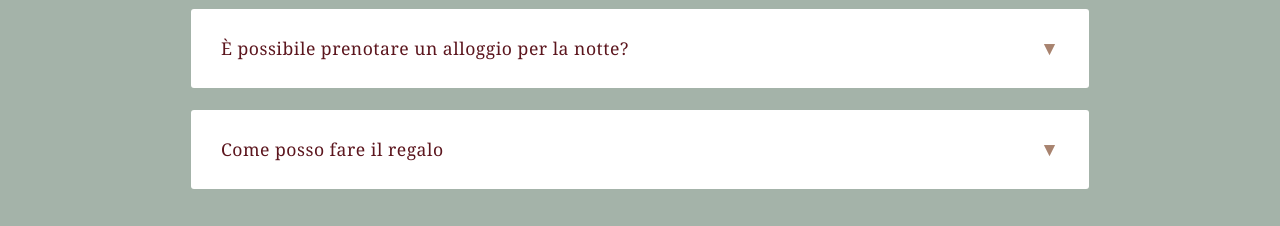
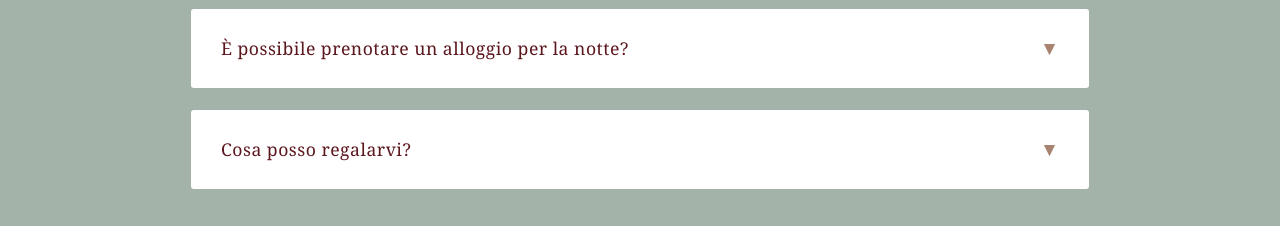
Before and after one commit to checcocav/wedding-villa-bisce, a Next.js app: page / in a window 1280 px wide. Shown: the part 3740-3966 px from the top of the page. Built offline with nearby package versions, Linux system fonts and the light colour scheme.

Commit message:
Update LandingClient.tsx

```diff
--- a/app/LandingClient.tsx
+++ b/app/LandingClient.tsx
@@ -63,15 +63,15 @@ export default function LandingClient() {
     },
     {
       question: "Posso fare foto durante l'evento?",
-      answer: "Siete liberissimi di fare foto durante tutto l'evento, lo raccomandiamo! Vi chiediamo la cortesia di caricarle nella sezione dedicata nella vostra area personale."
+      answer: "Siete liberissimi di fare foto durante tutto l'evento, lo raccomandiamo! Vi chiediamo la cortesia di condividerle con noi."
     },
     {
       question: "È possibile prenotare un alloggio per la notte?",
       answer: "In zona ci sono diverse alternative. Nel caso vogliate supporto potete indicarlo nella vostra area riservata e vi daremo una mano noi!"
     },
     {
-      question: "Come posso fare il regalo",
-      answer: "Al momento non è ancora possibile regalarci qualcosa. In futuro al posto di questa risposta verrà indicato come poter fare."
+      question: "Cosa posso regalarvi?",
+      answer: "Il regalo più bello sarà condividere con voi questo giorno speciale. Per chi lo desidera, è possibile contribuire al nostro viaggio di nozze: un safari in Sudafrica e il relax delle Seychelles, un sogno che non vediamo l’ora di vivere insieme. Il nostro IBAN apparirà in questo box qualche settimana prima del matrimonio."
     }
   ]
 
```
